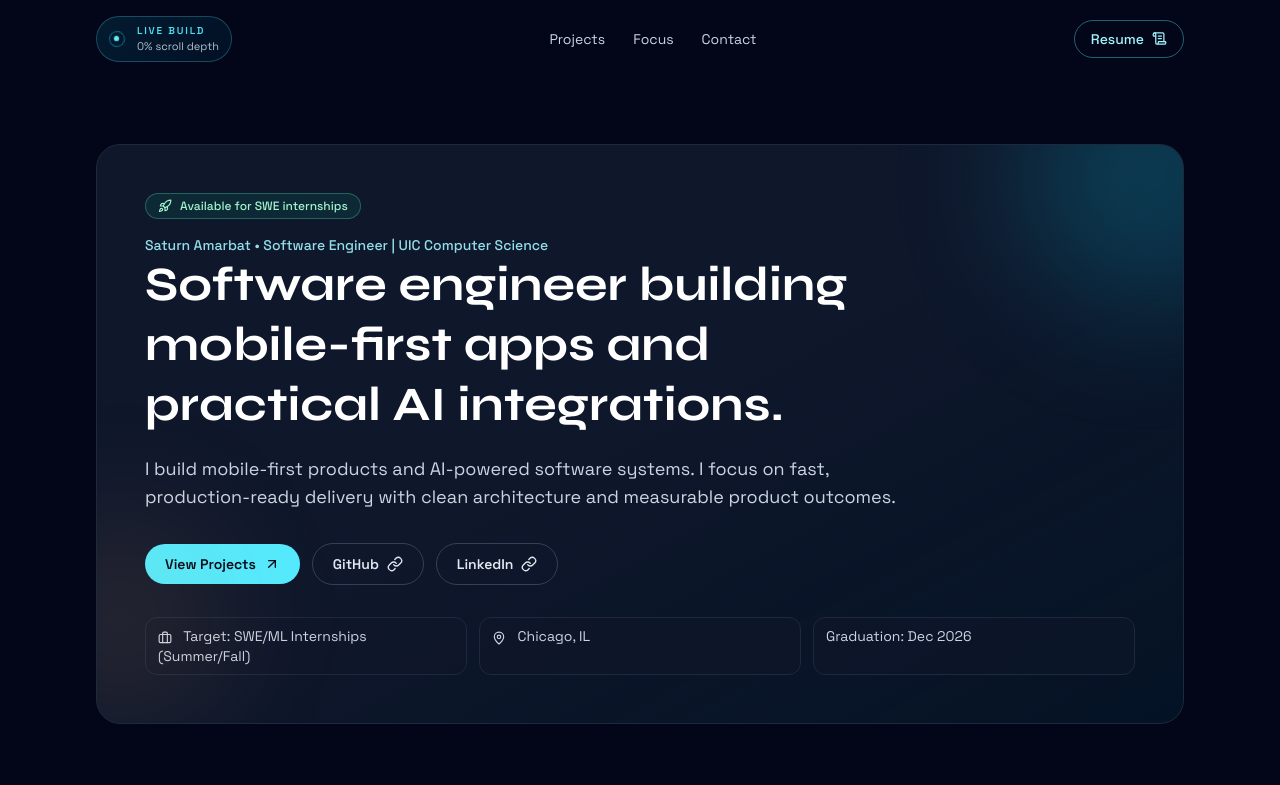
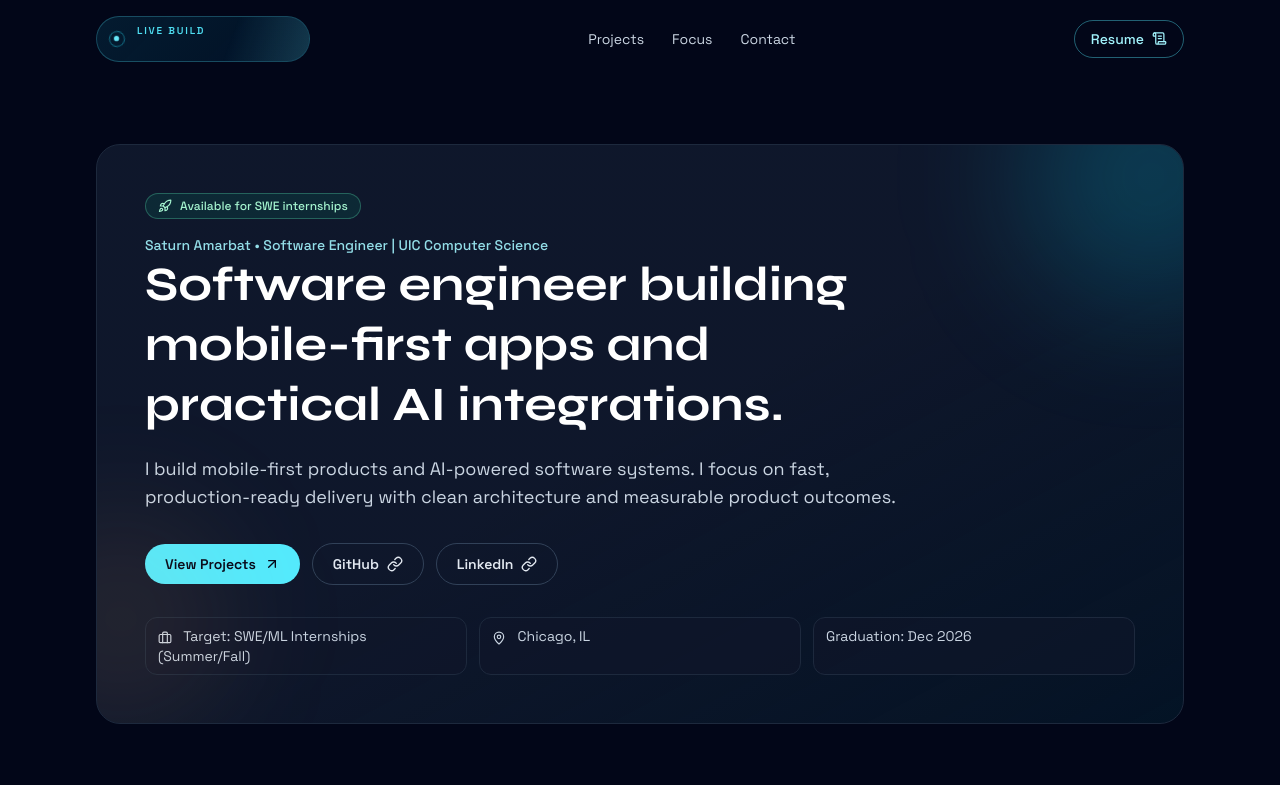
Before and after one commit to saturn-amarbat/personal-website, a Next.js app: page / in a window 1280 px wide. Shown: the top 785 px of the page. Built offline with nearby package versions, Linux system fonts and the light colour scheme.

Commit message:
Refine top bar with rotating nav phrases and premium motion polish

```diff
--- a/src/app/globals.css
+++ b/src/app/globals.css
@@ -73,11 +73,28 @@ h4,
 }
 
 .nav-signal {
+  position: relative;
+  overflow: hidden;
   background: linear-gradient(
     135deg,
     rgba(14, 116, 144, 0.2),
     rgba(2, 132, 199, 0.08)
   );
+}
+
+.nav-signal::after {
+  content: "";
+  position: absolute;
+  inset: -2px;
+  background: linear-gradient(
+    110deg,
+    transparent 10%,
+    rgba(103, 232, 249, 0.18) 45%,
+    transparent 80%
+  );
+  transform: translateX(-120%);
+  animation: signalSweep 4.6s ease-in-out infinite;
+  pointer-events: none;
 }
 
 .nav-orbit {
@@ -107,6 +124,10 @@ h4,
   animation: orbitPulse 2s ease-out infinite;
 }
 
+.nav-copy-swap {
+  animation: navCopyIn 350ms ease-out;
+}
+
 @keyframes orbitPulse {
   0% {
     box-shadow: 0 0 0 0 rgba(34, 211, 238, 0.65);
@@ -131,6 +152,27 @@ h4,
   }
 }
 
+@keyframes signalSweep {
+  0% {
+    transform: translateX(-120%);
+  }
+  38%,
+  100% {
+    transform: translateX(120%);
+  }
+}
+
+@keyframes navCopyIn {
+  from {
+    opacity: 0;
+    transform: translateY(4px);
+  }
+  to {
+    opacity: 1;
+    transform: translateY(0);
+  }
+}
+
 @media (prefers-reduced-motion: reduce) {
   html {
     scroll-behavior: auto;
@@ -140,8 +182,10 @@ h4,
   .reveal.is-visible,
   .tilt-card,
   .tilt-card:hover,
+  .nav-signal::after,
   .nav-orbit::before,
-  .nav-orbit-core {
+  .nav-orbit-core,
+  .nav-copy-swap {
     opacity: 1;
     transform: none;
     transition: none;
--- a/src/app/page.js
+++ b/src/app/page.js
@@ -57,10 +57,18 @@ const CONFIG = {
   ],
 };
 
+const NAV_PHRASES = [
+  "Shipping polished software",
+  "Designing with product intent",
+  "Building AI-powered workflows",
+  "Open for SWE/ML internships",
+];
+
 export default function Home() {
   const [isScrolled, setIsScrolled] = useState(false);
   const [scrollY, setScrollY] = useState(0);
   const [scrollProgress, setScrollProgress] = useState(0);
+  const [navPhraseIndex, setNavPhraseIndex] = useState(0);
 
   useEffect(() => {
     const onScroll = () => {
@@ -97,6 +105,14 @@ export default function Home() {
     return () => observer.disconnect();
   }, []);
 
+  useEffect(() => {
+    const interval = window.setInterval(() => {
+      setNavPhraseIndex((prev) => (prev + 1) % NAV_PHRASES.length);
+    }, 3200);
+
+    return () => window.clearInterval(interval);
+  }, []);
+
   return (
     <div className="min-h-screen bg-slate-950 text-slate-100">
       <header
@@ -118,8 +134,11 @@ export default function Home() {
               <span className="block text-[10px] font-semibold uppercase tracking-[0.18em] text-cyan-300/95">
                 {scrollY > 200 ? "In Motion" : "Live Build"}
               </span>
-              <span className="block text-[11px] text-slate-300/90">
-                {Math.round(scrollProgress * 100)}% scroll depth
+              <span
+                key={navPhraseIndex}
+                className="nav-copy-swap block text-[11px] text-slate-300/90"
+              >
+                {NAV_PHRASES[navPhraseIndex]}
               </span>
             </span>
           </a>
```
